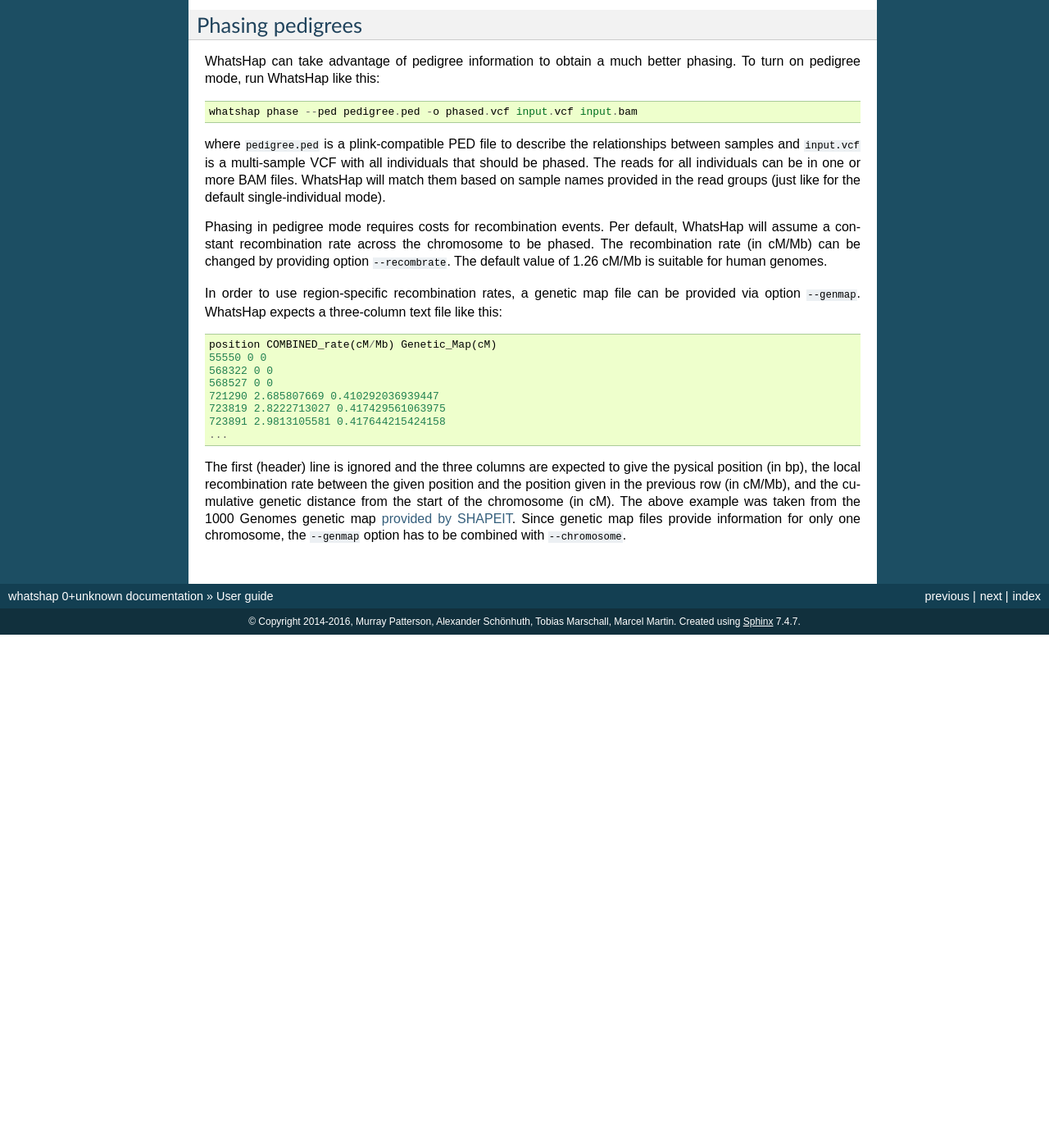
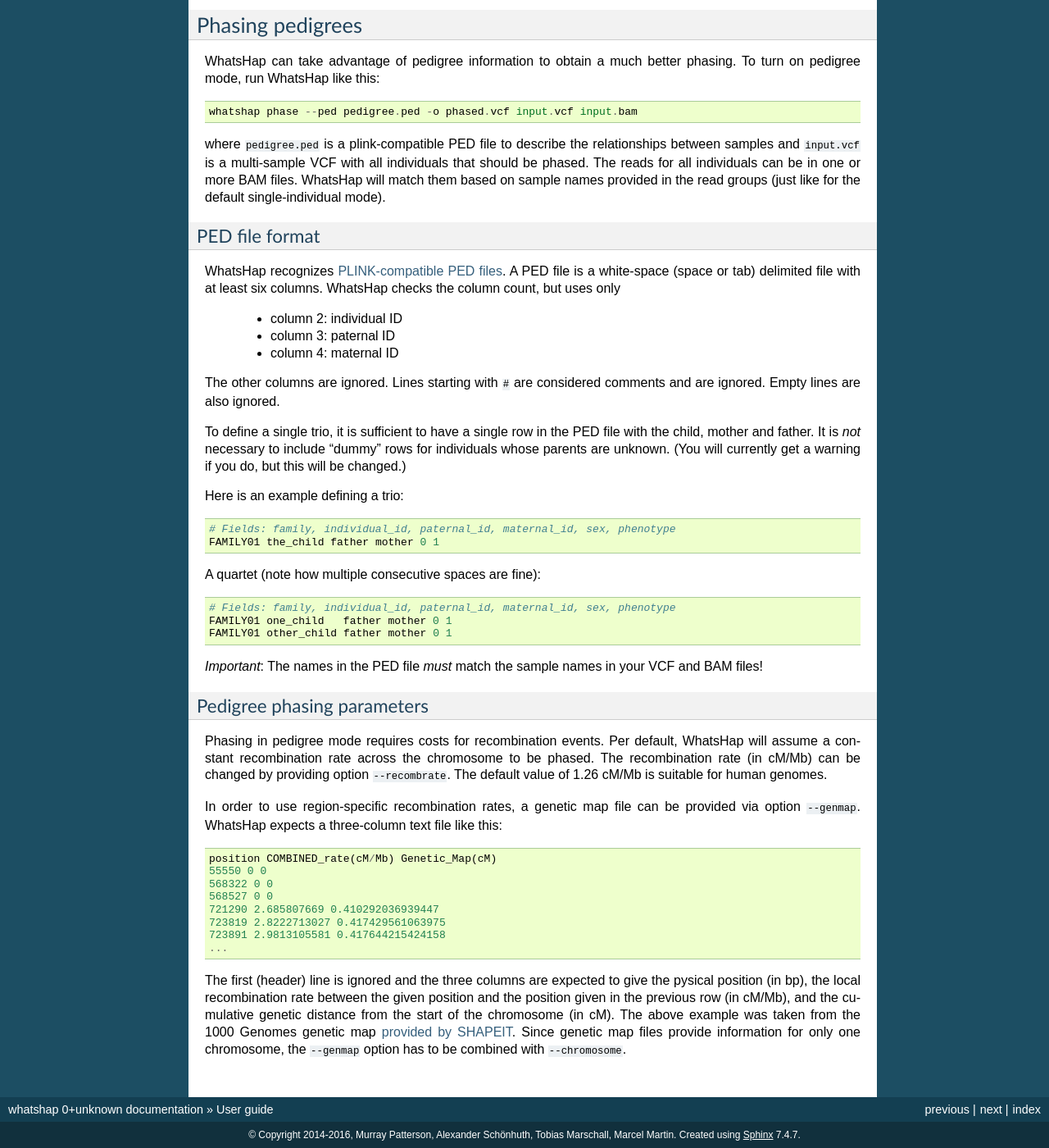
Before and after one commit to whatshap/whatshap, a Sphinx documentation site: the page built from doc/guide.rst, in a window 1280 px wide and 1400 px high, scrolled down 3005 px. Shown: the whole window at 82% size. Built offline with Sphinx 7.4.7, drawn with Linux system fonts in a browser that asks for light colours; before the commit the page ends 3779 px from its top, so only the background shows below that; some of the changed text lies outside the part shown.

Commit message:
Document PED file as understood by WhatsHap

```diff
--- a/doc/guide.rst
+++ b/doc/guide.rst
@@ -204,6 +204,43 @@
 names provided in the read groups (just like for the default single-individual
 mode).
 
+PED file format
+---------------
+
+WhatsHap recognizes `PLINK-compatible PED
+files <http://pngu.mgh.harvard.edu/~purcell/plink/data.shtml>`_.
+A PED file is a white-space (space or tab) delimited file with at least six
+columns. WhatsHap checks the column count, but uses only
+
+  * column 2: individual ID
+  * column 3: paternal ID
+  * column 4: maternal ID
+
+The other columns are ignored. Lines starting with ``#`` are considered
+comments and are ignored. Empty lines are also ignored.
+
+To define a single trio, it is sufficient to have a single row in the PED file
+with the child, mother and father. It is *not* necessary to include "dummy" rows
+for individuals whose parents are unknown. (You will currently get a warning if
+you do, but this will be changed.)
+
+Here is an example defining a trio::
+
+    # Fields: family, individual_id, paternal_id, maternal_id, sex, phenotype
+    FAMILY01 the_child father mother 0 1
+
+A quartet (note how multiple consecutive spaces are fine)::
+
+    # Fields: family, individual_id, paternal_id, maternal_id, sex, phenotype
+    FAMILY01 one_child   father mother 0 1
+    FAMILY01 other_child father mother 0 1
+
+*Important*: The names in the PED file *must* match the sample names in your VCF
+and BAM files!
+
+Pedigree phasing parameters
+---------------------------
+
 Phasing in pedigree mode requires costs for recombination events. Per
 default, WhatsHap will assume a constant recombination rate across the
 chromosome to be phased. The recombination rate (in cM/Mb) can be
```
